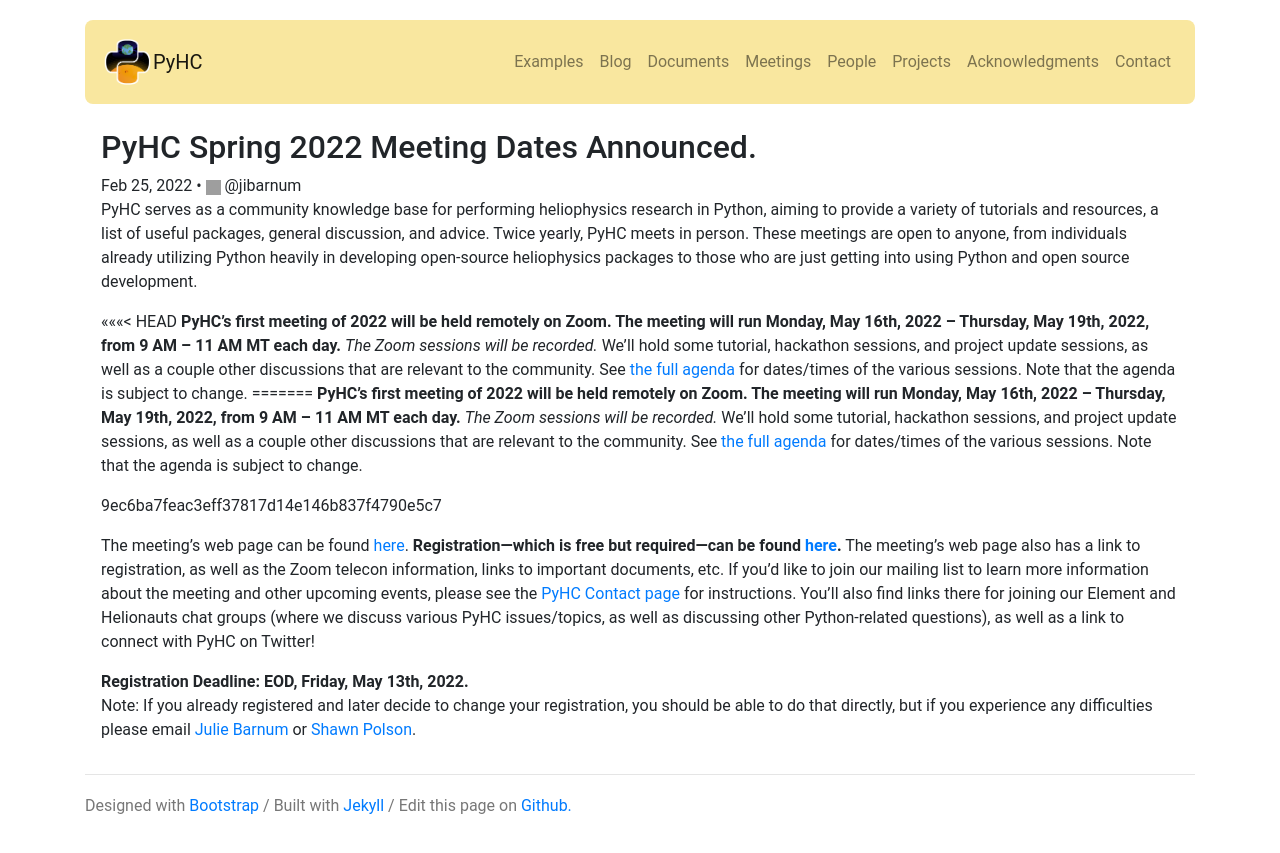
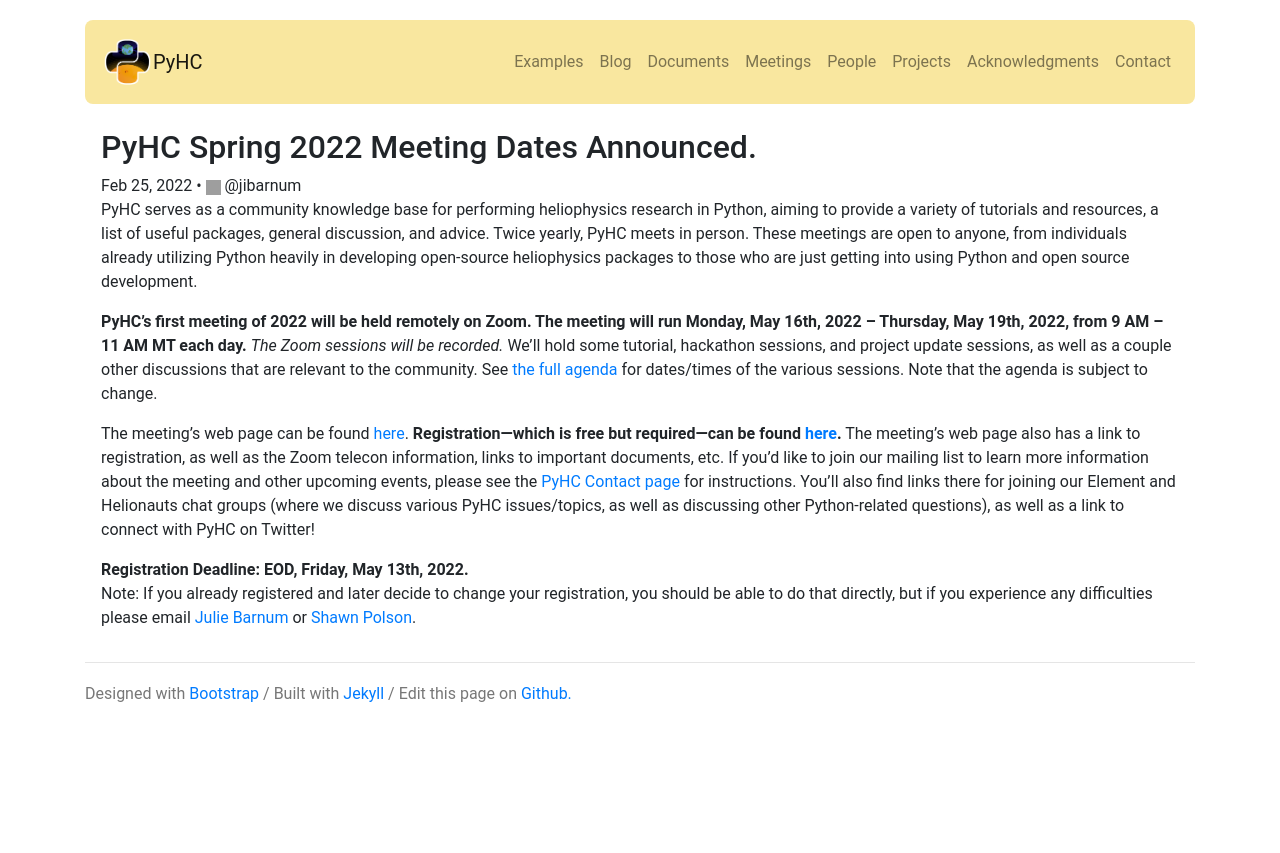
Before and after one commit to heliophysicsPy/heliophysicsPy.github.io, a Jekyll site: the page built from _posts/2022-02-25-spring-2022-meeting-announced.markdown, in a window 1280 px wide. Shown: the top 853 px of the page. Built offline with Jekyll 4.4.1, drawn with Linux system fonts in a browser that asks for light colours; nearby versions of some CDN libraries; grey boxes are pictures that could not be loaded.

Commit message:
Fix full agenda link

```diff
--- a/_posts/2022-02-25-spring-2022-meeting-announced.markdown
+++ b/_posts/2022-02-25-spring-2022-meeting-announced.markdown
@@ -6,11 +6,7 @@
 
 PyHC serves as a community knowledge base for performing heliophysics research in Python, aiming to provide a variety of tutorials and resources, a list of useful packages, general discussion, and advice. Twice yearly, PyHC meets in person. These meetings are open to anyone, from individuals already utilizing Python heavily in developing open-source heliophysics packages to those who are just getting into using Python and open source development.
 
-<<<<<<< HEAD
-**PyHC's first meeting of 2022 will be held remotely on Zoom. The meeting will run Monday, May 16th, 2022 – Thursday, May 19th, 2022, from 9 AM – 11 AM MT each day.** _The Zoom sessions will be recorded._ We’ll hold some tutorial, hackathon sessions, and project update sessions, as well as a couple other discussions that are relevant to the community. See [the full agenda](https://docs.google.com/spreadsheets/d/1J5bex4gwXKg2gAqW-XWx9GftTPlDtH-4JKFOdURCb5s/) for dates/times of the various sessions. Note that the agenda is subject to change.
-=======
-**PyHC's first meeting of 2022 will be held remotely on Zoom. The meeting will run Monday, May 16th, 2022 – Thursday, May 19th, 2022, from 9 AM – 11 AM MT each day.** _The Zoom sessions will be recorded._ We’ll hold some tutorial, hackathon sessions, and project update sessions, as well as a couple other discussions that are relevant to the community. See [the full agenda](https://docs.google.com/forms/d/e/1FAIpQLScI5cI4zHOEdoFIBqrd5OKCWoXxULq1ekm_b9u4aWH_2dP5WQ/viewform) for dates/times of the various sessions. Note that the agenda is subject to change.
->>>>>>> 9ec6ba7feac3eff37817d14e146b837f4790e5c7
+**PyHC's first meeting of 2022 will be held remotely on Zoom. The meeting will run Monday, May 16th, 2022 – Thursday, May 19th, 2022, from 9 AM – 11 AM MT each day.** _The Zoom sessions will be recorded._ We’ll hold some tutorial, hackathon sessions, and project update sessions, as well as a couple other discussions that are relevant to the community. See [the full agenda](https://docs.google.com/spreadsheets/d/1J5bex4gwXKg2gAqW-XWx9GftTPlDtH-4JKFOdURCb5s) for dates/times of the various sessions. Note that the agenda is subject to change.
 
 The meeting's web page can be found [here]({% link
 _pages/meetings/spring2022.md %}). **Registration—which is free but required—can be found [here](https://forms.gle/HxgkVDJB9AKZjr7e6).** The meeting's web page also has a link to registration, as well as the Zoom telecon information, links to important documents, etc. If you’d like to join our mailing list to learn more information about the meeting and other upcoming events, please see the [PyHC Contact page](http://heliopython.org/contact/) for instructions. You'll also find links there for joining our Element and Helionauts chat groups (where we discuss various PyHC issues/topics, as well as discussing other Python-related questions), as well as a link to connect with PyHC on Twitter!
```
